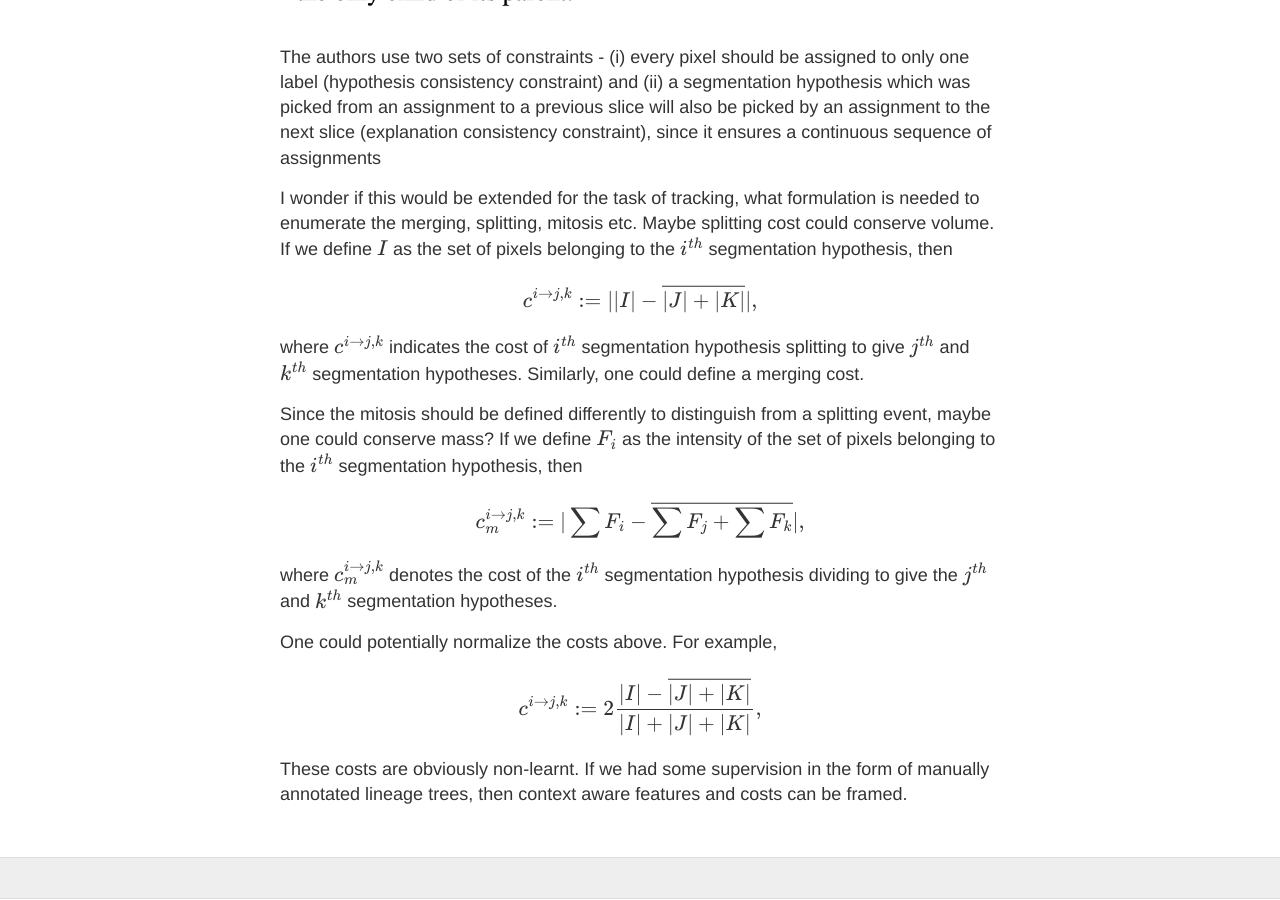
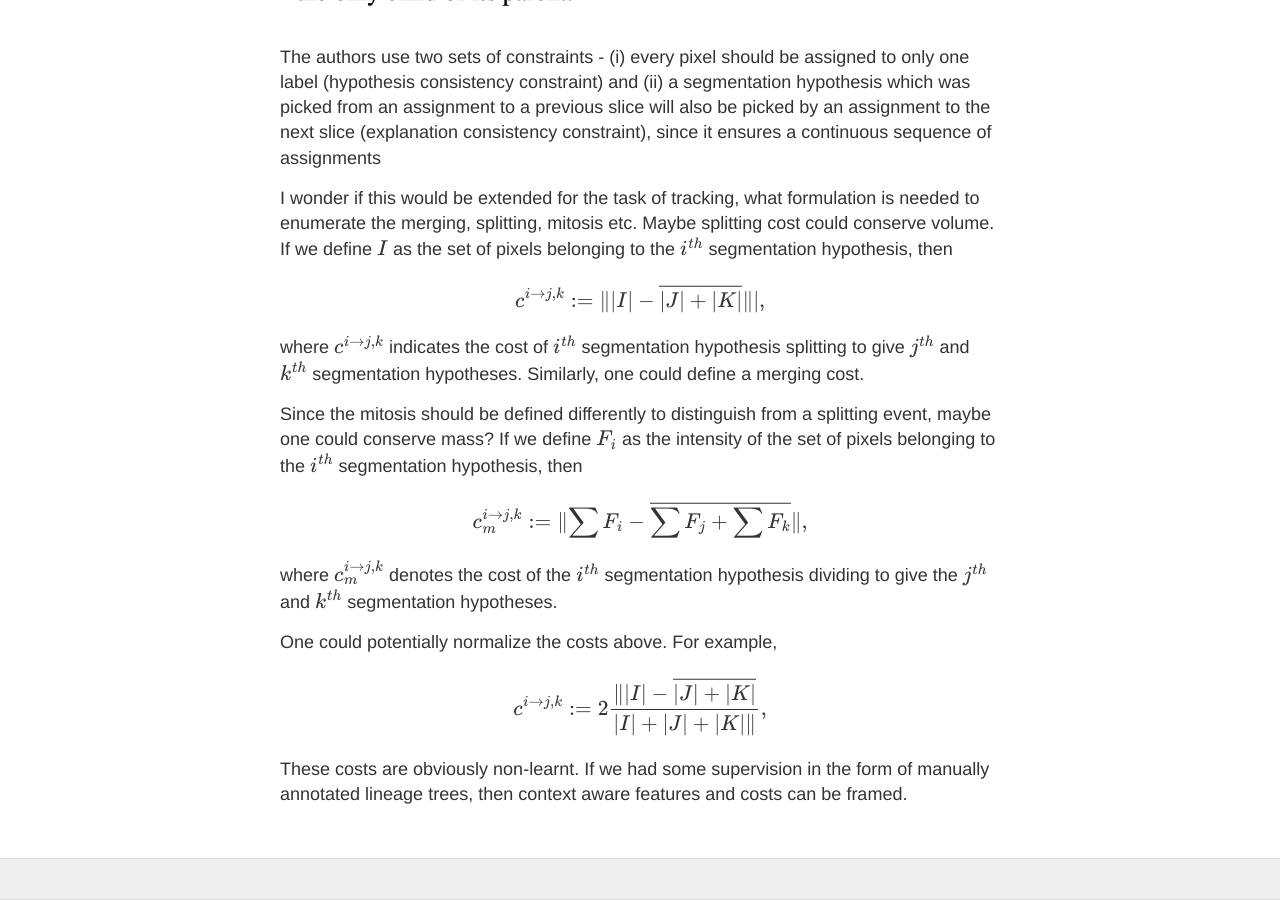
Before and after one commit to lmanan/lmanan.github.io, a Jekyll site: the page built from _posts/2021-04-28-Efficient-Automatic-3D-Reconstruction-of-Branching-Neurons-from-EM-Data.md, in a window 1280 px wide and 900 px high, scrolled down 2527 px. Built offline with Jekyll 4.4.1, drawn with Linux system fonts in a browser that asks for light colours; formulas are drawn with MathJax 3; a script that is not in the unit is left out.

Commit message:
update post

```diff
--- a/_posts/2021-04-28-Efficient-Automatic-3D-Reconstruction-of-Branching-Neurons-from-EM-Data.md
+++ b/_posts/2021-04-28-Efficient-Automatic-3D-Reconstruction-of-Branching-Neurons-from-EM-Data.md
@@ -26,7 +26,7 @@ The authors use two sets of constraints - (i) every pixel should be assigned to
 I wonder if this would be extended for the task of tracking, what formulation is needed to enumerate the merging, splitting, mitosis etc. Maybe splitting cost could conserve volume. If we define $I$ as the set of pixels belonging to the $i^{th}$ segmentation hypothesis, then
 
 $$
-c^{i \rightarrow j,k} := ||I| - \overline{|J| + |K|}|,
+c^{i \rightarrow j,k} := \Vert |I| - \overline{|J| + |K|} \Vert|,
 $$
 
 where $c^{i \rightarrow j, k}$ indicates the cost of $i^{th}$ segmentation hypothesis splitting to give $j^{th}$ and $k^{th}$ segmentation hypotheses. Similarly, one could define a merging cost.
@@ -35,7 +35,7 @@ Since the mitosis should be defined differently to distinguish from a splitting
 If we define $F_{i}$ as the intensity of the set of pixels belonging to the $i^{th}$ segmentation hypothesis, then
 
 $$
-c_{m}^{i \rightarrow j,k} := |\sum F_{i} - \overline{\sum F_{j} + \sum F_{k}}|,
+c_{m}^{i \rightarrow j,k} := \lVert \sum F_{i} - \overline{\sum F_{j} + \sum F_{k}} \rVert,
 $$
 
 
@@ -45,7 +45,7 @@ One could potentially normalize the costs above. For example,
 
 
 $$
-c^{i \rightarrow j,k} := 2\frac{|I| - \overline{|J| + |K|}}{|I| + |J| + |K|},
+c^{i \rightarrow j,k} := 2\frac{\lVert |I| - \overline{|J| + |K|}}{|I| + |J| + |K| \rVert},
 $$
 
 
```
